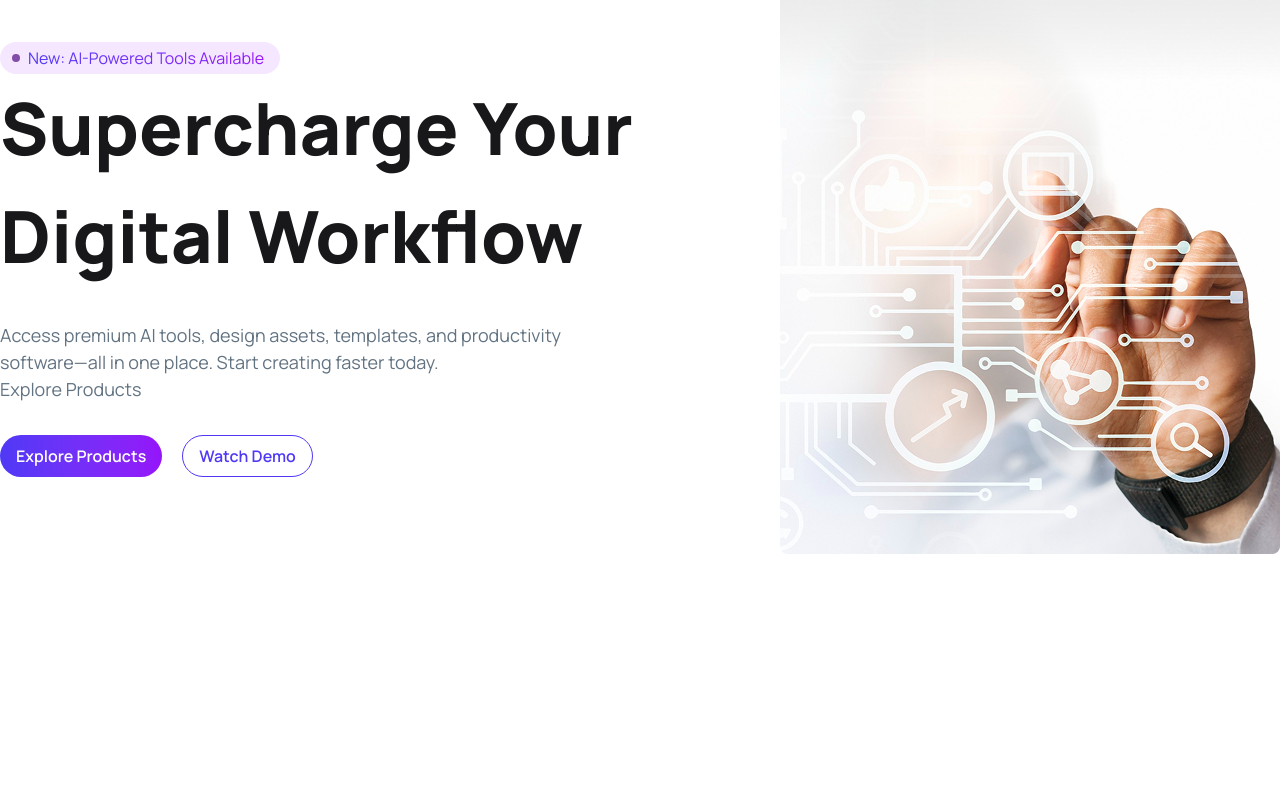
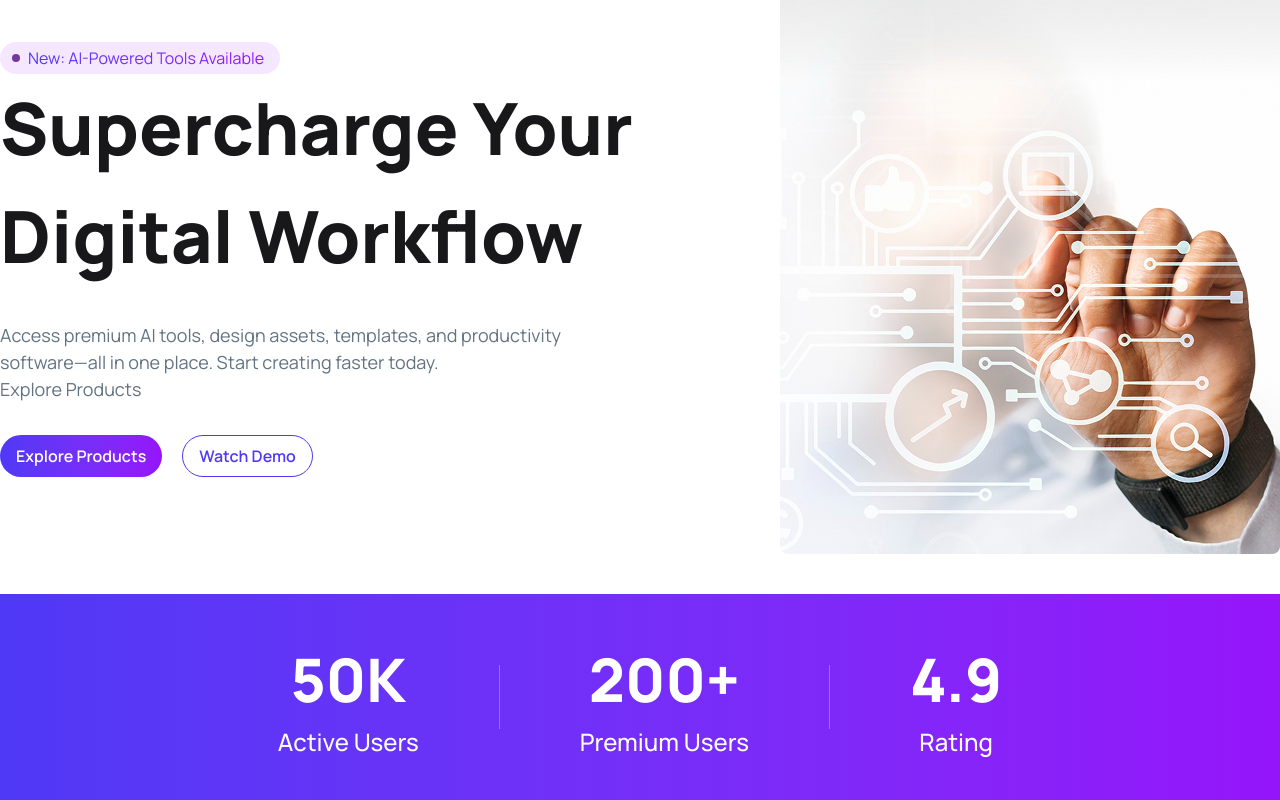
Before and after one commit to raisulconnects/a6-digiTools, a React (Vite) app in the folder DigiTools/: page / in a window 1280 px wide. Shown: the part 213-1013 px from the top of the page. Before the commit the page ends 807 px from the top, so only its background shows below. Built offline with nearby package versions, Linux system fonts and the light colour scheme.

Commit message:
Added Stats Section

```diff
--- a/DigiTools/src/App.jsx
+++ b/DigiTools/src/App.jsx
@@ -2,6 +2,7 @@ import { useState } from "react";
 import "./App.css";
 import Navbar from "./Components/Navbar";
 import HeroSection from "./Components/HeroSection";
+import StatsSection from "./Components/StatsSection";
 
 function App() {
   const [count, setCount] = useState(0);
@@ -10,6 +11,7 @@ function App() {
     <>
       <Navbar />
       <HeroSection />
+      <StatsSection />
     </>
   );
 }
--- /dev/null
+++ b/DigiTools/src/Components/StatsSection.jsx
@@ -0,0 +1,20 @@
+export default function StatsSection() {
+  return (
+    <div className="bg-linear-to-r from-[#4F39F6] to-[#9514FA] text-white py-10 flex justify-center items-center gap-20">
+      <div className="      text-center">
+        <h1 className="font-extrabold text-[60px]">50K</h1>
+        <h1 className="text-[24px] font-medium">Active Users</h1>
+      </div>
+      <div className="w-[1px] h-16 bg-white/30"></div>
+      <div className="text-center">
+        <h1 className="font-extrabold text-[60px]">200+</h1>
+        <h1 className="text-[24px] font-medium">Premium Users</h1>
+      </div>
+      <div className="w-[1px] h-16 bg-white/30"></div>
+      <div className="text-center">
+        <h1 className="font-extrabold text-[60px]">4.9</h1>
+        <h1 className="text-[24px] font-medium">Rating</h1>
+      </div>
+    </div>
+  );
+}
```
